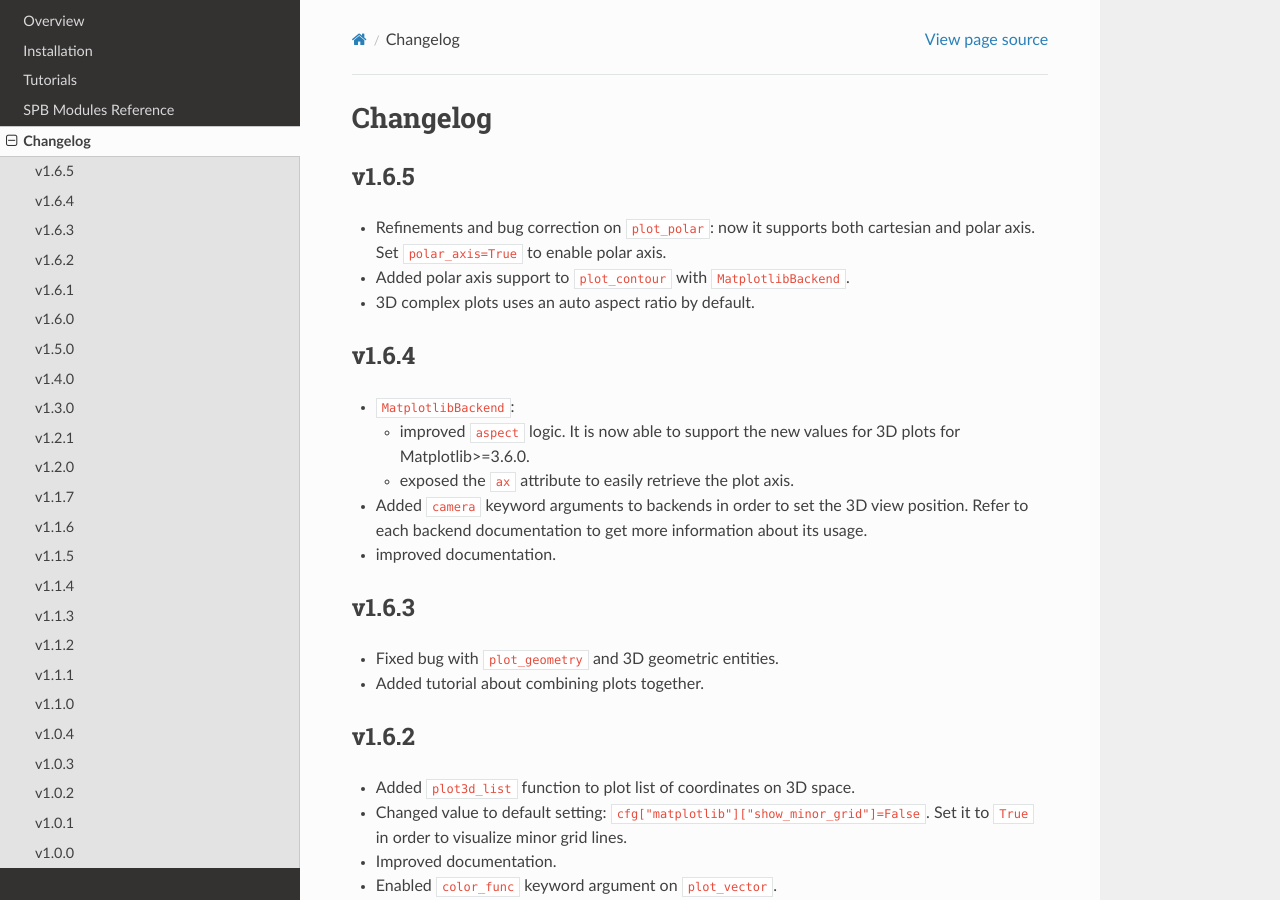
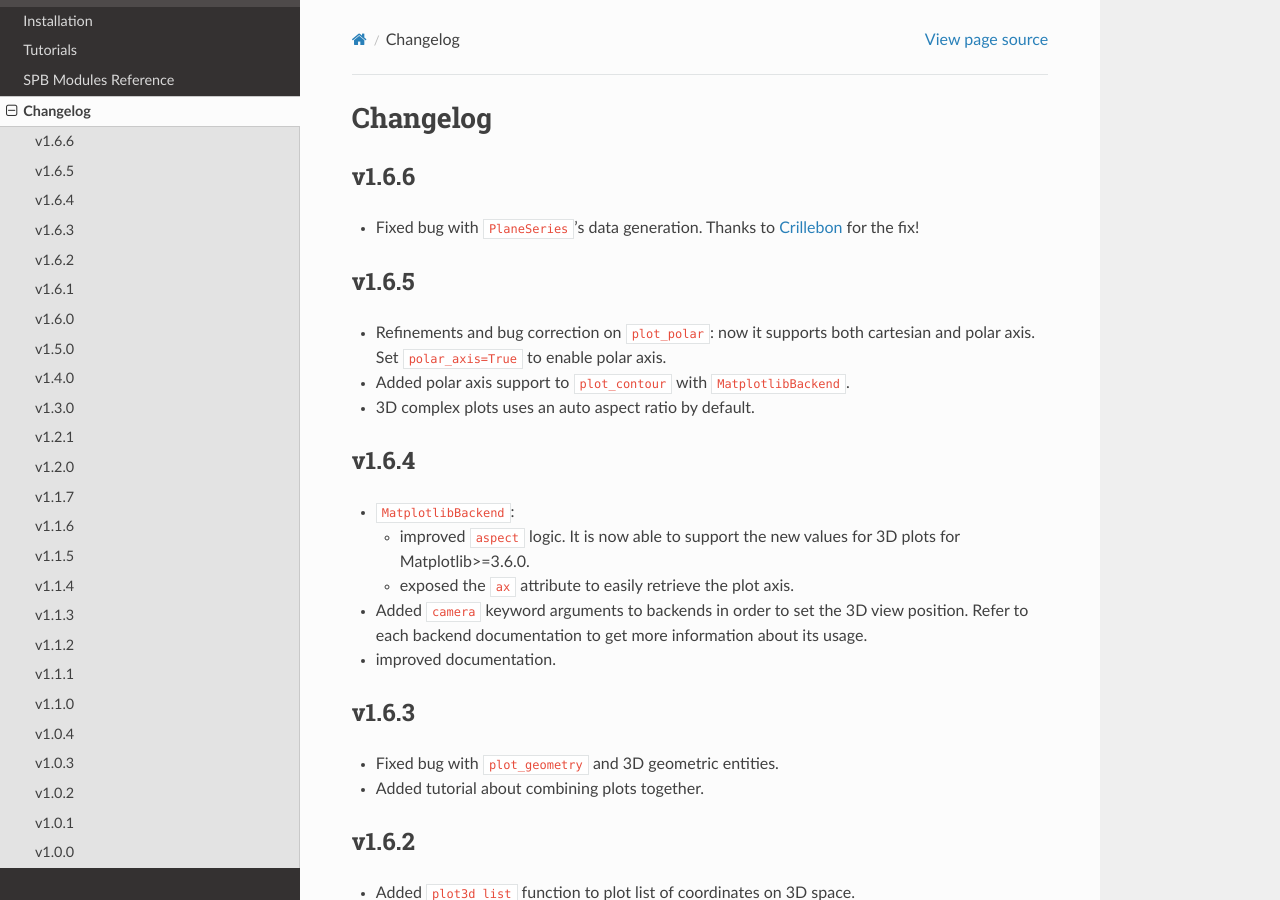
Before and after one commit to Davide-sd/sympy-plot-backends, a Sphinx documentation site: the page built from doc/source/changelog.rst, in a window 1280 px wide and 900 px high. Built offline with Sphinx 7.4.7 and the Read the Docs theme 2.0.0, drawn with Linux system fonts in a browser that asks for light colours.

Commit message:
version bump

```diff
--- a/doc/source/changelog.rst
+++ b/doc/source/changelog.rst
@@ -1,6 +1,12 @@
 ==========
  Changelog
 ==========
+
+v1.6.6
+======
+
+* Fixed bug with ``PlaneSeries``'s data generation. Thanks to `Crillebon <https://github.com/Chrillebon>`_ for the fix!
+
 
 v1.6.5
 ======
--- a/spb/_version.py
+++ b/spb/_version.py
@@ -1 +1 @@
-__version__ = "1.6.5"
+__version__ = "1.6.6"
```
